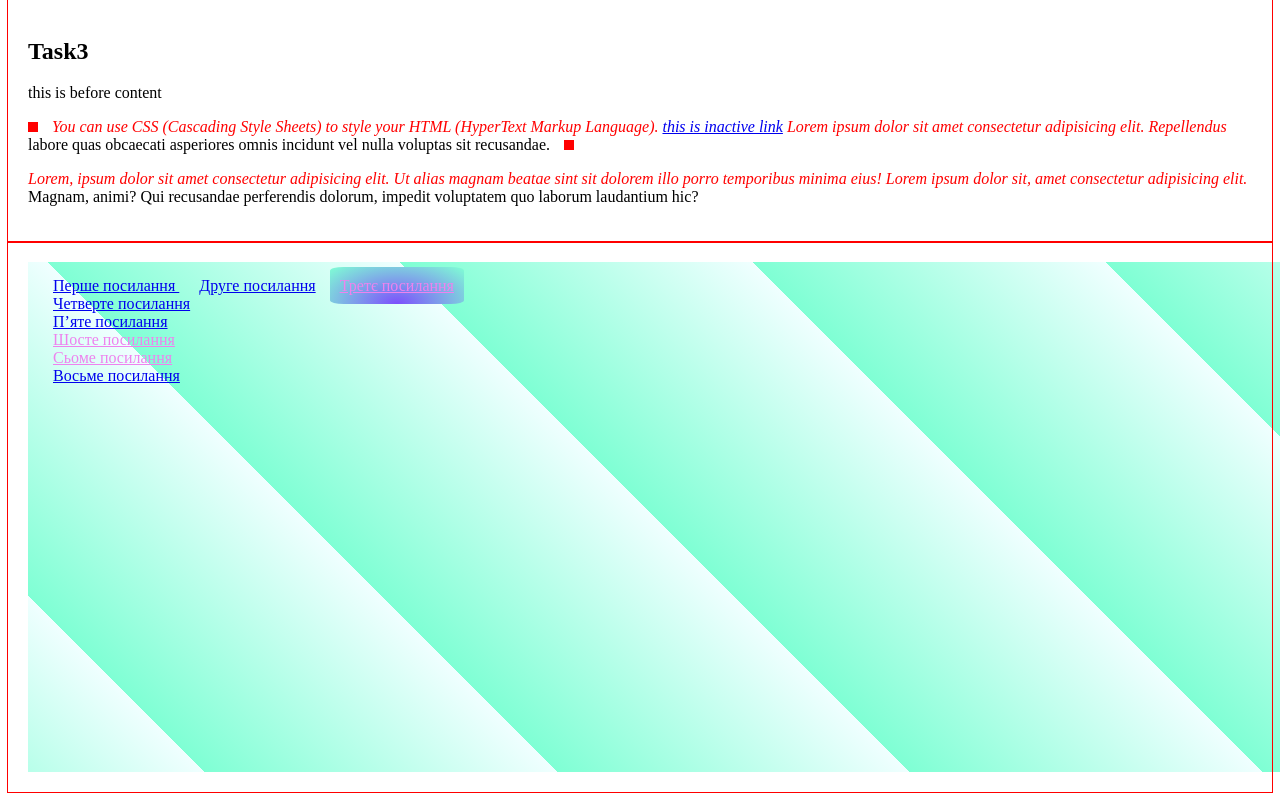
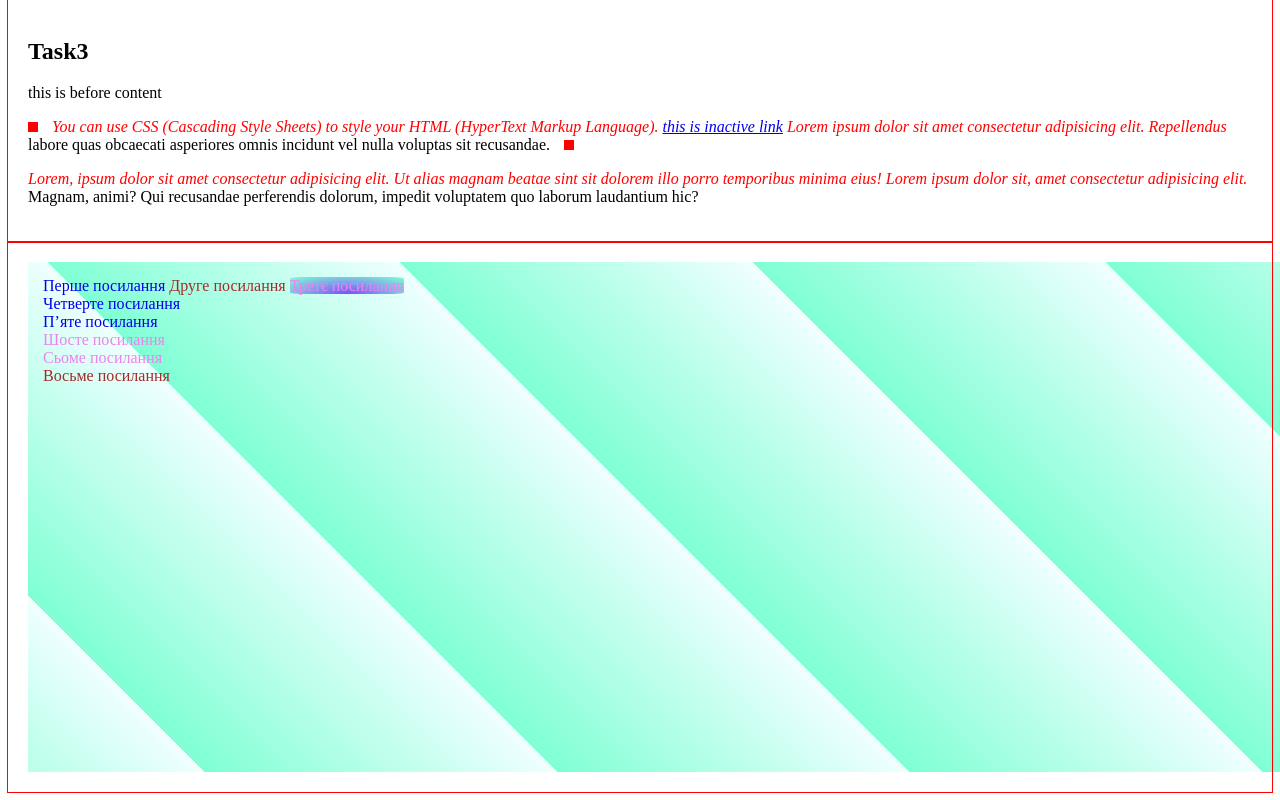
Before and after one commit to AnnaKulib/studying-in-NIX, a plain HTML site: page index.html in a window 1280 px wide. Shown: the part 828-1628 px from the top of the page. Drawn offline with Linux system fonts and the light colour scheme.

Commit message:
Update style.css

```diff
--- a/css/style.css
+++ b/css/style.css
@@ -107,6 +107,14 @@ div.first-link-wrapper > a[href="https://htmlweb.ua/"]
 
 div.first-link-wrapper a {
   font-size: medium;
-  padding: 10px;
+  text-decoration: none;
 }
-/* [attr$=value] */
+
+div a:nth-child(3n)[href$="/css"]:hover {
+  border: solid 2px;
+  border-color: #ff0000 #ff0000 #7d4ffc #7d4ffc;
+  border-radius: 0 5px;
+}
+a ~ a {
+  color: brown;
+}
```
